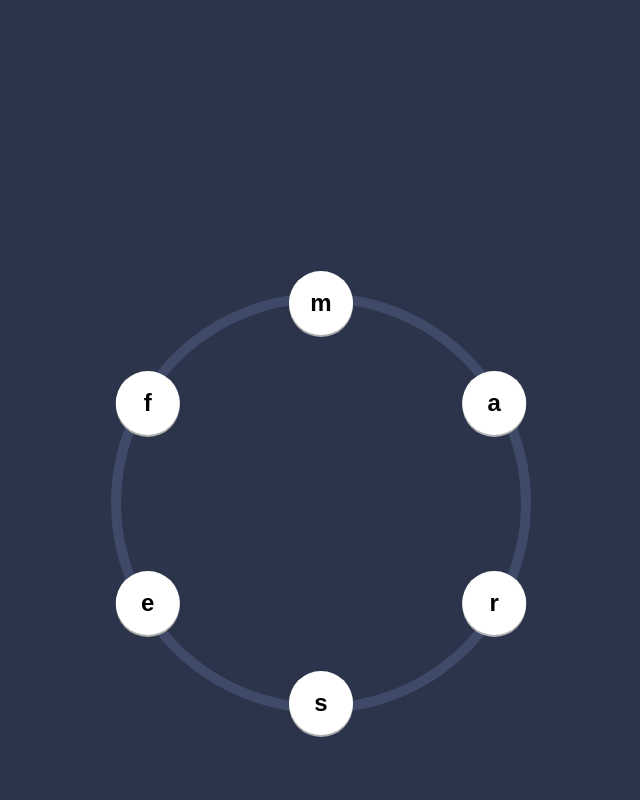
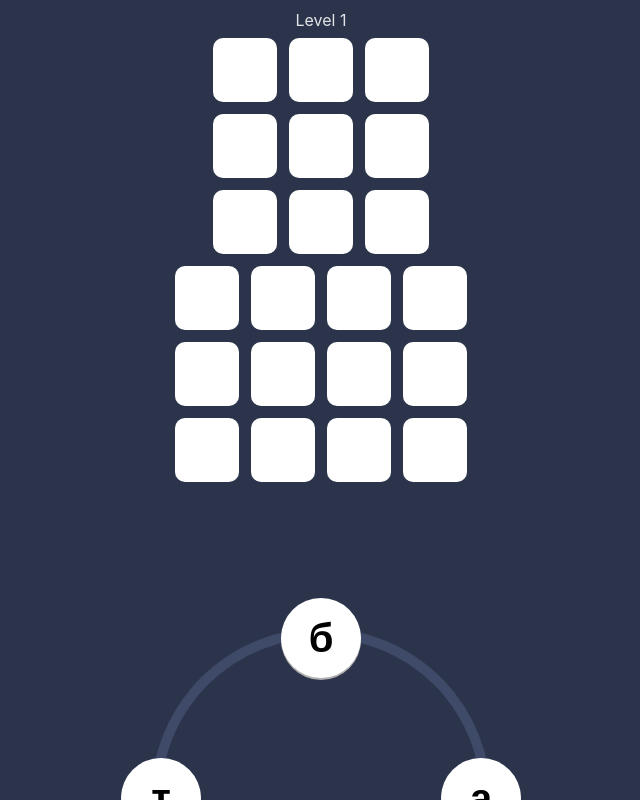
Before and after one commit to artsiom-kisialiou/word-guess-app, a Vue app: page / in a window 1280 px wide. Shown: the top 800 px of the page, without its empty margins (319-959 px from the left). Built offline with nearby package versions, Linux system fonts and the light colour scheme.

Commit message:
implemented level system

```diff
--- a/src/App.vue
+++ b/src/App.vue
@@ -1,9 +1,84 @@
 <template>
-  <MainScreen />
+  <VictoryScreen
+    v-if="victory"
+    :level="levelNum"
+    @next-level="loadLevelByName(1)"
+  />
+  <MainScreen
+    v-if="!victory"
+    :levelNum="levelNum"
+    :currentLevel="currentLevel"
+    :currentLevelData="currentLevelData"
+    @on-victory="showVictoryScreen"
+  />
 </template>
 
 <script setup>
 import MainScreen from "./components/MainScreen.vue";
+import { ref, onBeforeMount } from "vue";
+import level1 from "./levels/1.json";
+import level2 from "./levels/2.json";
+import level3 from "./levels/3.json";
+import VictoryScreen from "./components/VictoryScreen.vue";
+
+const currentLevel = ref(0);
+const currentLevelData = ref({});
+const levelNum = ref(1);
+const victory = ref(false);
+const levels = ref([level1, level2, level3]);
+
+onBeforeMount(() => {
+  if (localStorage.gameData) {
+    const gameData = JSON.parse(localStorage.gameData);
+    victory.value = gameData.victory;
+    levelNum.value = gameData.levelNum;
+    currentLevel.value = gameData.currentLevel;
+    currentLevelData.value = gameData.currentLevelData;
+  } else {
+    loadLevelByName(currentLevel.value);
+  }
+});
+
+const setProgressInStorage = () => {
+  return localStorage.setItem(
+    "gameData",
+    JSON.stringify({
+      victory: victory.value,
+      levelNum: levelNum.value,
+      currentLevel: currentLevel.value,
+      currentLevelData: currentLevelData.value,
+    })
+  );
+};
+
+const showVictoryScreen = () => {
+  victory.value = true;
+  setProgressInStorage();
+};
+
+const splitWords = (data) => {
+  data = data.words.sort((a, b) => a.length - b.length);
+  const words = data.map((word) => {
+    return {
+      chars: word.split(""),
+      guessed: false,
+    };
+  });
+  return words;
+};
+
+const loadLevelByName = (increment) => {
+  victory.value = false;
+  currentLevel.value += increment;
+  levelNum.value += increment;
+
+  if (currentLevel.value == levels.value.length) {
+    currentLevel.value = 0;
+  }
+
+  const level = levels.value[currentLevel.value];
+  currentLevelData.value = splitWords(level);
+};
 </script>
 
 <style scoped></style>
--- a/src/components/MainScreen.vue
+++ b/src/components/MainScreen.vue
@@ -1,28 +1,125 @@
 <template>
+  <div style="text-align: center">Level {{ props.levelNum }}</div>
   <div class="main-container">
-    <div class="word-block">{{ inputWord }}</div>
-    <CircleWord
-      :characters="chars"
-      @update:model-value="showWord"
-      @type-over="compareWord"
-    />
+    <div
+      v-for="(word, idx) in wordChars"
+      :key="idx"
+      class="word-container"
+    >
+      <div
+        v-for="(char, i) in word.chars"
+        class="char-cell"
+        :class="word.guessed ? 'char-cell-guessed' : ''"
+        :key="i"
+      >
+        {{ word.guessed ? char : "" }}
+      </div>
+    </div>
+    <div
+      class="word-container"
+      style="height: 100px; padding: 20px"
+    >
+      <div
+        v-for="(cell, idx) in inputWord"
+        class="char-cell"
+        style="color: #000000"
+        :key="idx"
+      >
+        {{ cell }}
+      </div>
+    </div>
+    <div>
+      <CircleWord
+        :characters="uniqueChars"
+        @update:model-value="showWord"
+        @type-over="compareWord"
+      />
+    </div>
   </div>
 </template>
 
 <script setup>
 import CircleWord from "../shared/CircleWord.vue";
-import { ref } from "vue";
+import { ref, watch, onBeforeMount } from "vue";
 
-const chars = ref([]);
-const inputWord = ref("");
-chars.value = ["m", "a", "r", "s", "e", "f"];
+const emit = defineEmits(["onVictory"]);
+const props = defineProps({
+  levelNum: {
+    type: Number,
+    required: true,
+  },
+  currentLevel: {
+    type: Number,
+    required: true,
+  },
+  currentLevelData: {
+    type: Array,
+    required: true,
+  },
+});
+
+const uniqueChars = ref([]);
+const wordChars = ref([]);
+const inputWord = ref([]);
+
+onBeforeMount(() => {
+  wordChars.value = props.currentLevelData;
+  findUniqueChars();
+});
+
+watch(props, () => {
+  wordChars.value = props.currentLevelData;
+  findUniqueChars();
+});
+
+const findUniqueChars = () => {
+  const chars = [];
+  wordChars.value.forEach((word) => {
+    word.chars.forEach((char) => {
+      if (!chars.includes(char)) {
+        chars.push(char);
+      }
+    });
+  });
+  uniqueChars.value = chars;
+};
 
 const showWord = (word) => {
-  inputWord.value += word;
+  inputWord.value.push(word);
 };
 
 const compareWord = () => {
-  console.log(inputWord.value);
+  wordChars.value.find((word) => {
+    if (word.chars.join("") === inputWord.value.join("")) {
+      console.log("find");
+      word.guessed = true;
+      return true;
+    }
+  });
+  inputWord.value = [];
+  checkProgress();
+};
+
+const checkProgress = () => {
+  let count = 0;
+  wordChars.value.forEach((word) => {
+    if (word.guessed) {
+      count++;
+      localStorage.setItem(
+        "gameData",
+        JSON.stringify({
+          victory: false,
+          levelNum: props.levelNum,
+          currentLevel: props.currentLevel,
+          currentLevelData: wordChars.value,
+        })
+      );
+    }
+  });
+  if (count === wordChars.value.length) {
+    console.log("win");
+    emit("onVictory");
+  }
 };
 </script>
 
@@ -30,10 +127,33 @@ const compareWord = () => {
 .main-container {
   display: flex;
   flex-direction: column;
+  justify-content: space-between;
+  align-items: center;
+}
+
+.word-container {
+  display: flex;
+  flex-direction: row;
   flex-wrap: wrap;
   justify-content: space-around;
   align-items: center;
-  height: 100vh;
+}
+
+.char-cell {
+  background-color: #ffffff;
+  text-align: center;
+  border-radius: 10px;
+  font: "VAG World";
+  font-weight: 700;
+  font-size: 5vmin;
+  width: 8vmin;
+  height: 8vmin;
+  margin: 6px;
+}
+
+.char-cell-guessed {
+  background-color: #65bd65;
+  color: #ffffff;
 }
 
 .word-block {
--- /dev/null
+++ b/src/components/VictoryScreen.vue
@@ -0,0 +1,69 @@
+<template>
+  <div class="win-container">
+    <div class="title">
+      <div style="font-size: 30px">Уровень {{ level }} пройден</div>
+      <div style="font-size: 40px">Изумительно!</div>
+    </div>
+    <button
+      class="next-level"
+      @click="nextLevel"
+    >
+      <span> Уровень {{ level + 1 }} </span>
+    </button>
+  </div>
+</template>
+
+<script setup>
+const emit = defineEmits(["nextLevel"]);
+
+const props = defineProps({
+  level: {
+    type: Number,
+    required: true,
+  },
+});
+
+const nextLevel = () => {
+  emit("nextLevel");
+};
+</script>
+
+<style scoped>
+.win-container {
+  height: 100%;
+  display: flex;
+  flex-direction: column;
+  justify-content: center;
+  align-items: center;
+}
+
+.title {
+  font: "VAG";
+  color: #ffffff;
+  font-weight: 700;
+  text-align: center;
+  height: 50vh;
+  margin-top: 20vmin;
+}
+.next-level {
+  width: 330px;
+  height: 95px;
+  cursor: pointer;
+  border: 0;
+  border-radius: 50px;
+  background-color: #65bd65;
+  box-shadow: 0 4px #508853;
+  color: #ffffff;
+}
+
+.next-level span {
+  font-size: 30px;
+  font-weight: 700;
+  text-align: center;
+}
+
+.next-level:active {
+  box-shadow: none;
+  transform: translateY(4px);
+}
+</style>
--- a/src/shared/CircleWord.vue
+++ b/src/shared/CircleWord.vue
@@ -1,4 +1,5 @@
 <template>
+  <div style="display: flex; align-items: center">
     <div
       class="circle"
       :style="`--total: ${props.characters.length}`"
@@ -7,18 +8,19 @@
         v-for="(char, idx) in chars"
         class="char-button"
         :class="char.hover"
-      :style="`--i: ${idx}; background-color: ${char.hover ? `pink` : `white`}`"
+        :style="`--i: ${idx}`"
         @mousedown.left="handleClick(char)"
         @mouseenter.left="hover ? handleMove(char) : ''"
-      @mouseup="mouseOver"
+        @mouseup.left="mouseOver"
       >
         {{ char.value }}
       </button>
     </div>
+  </div>
 </template>
 
 <script setup>
-import { ref, computed } from "vue";
+import { ref, watch, onMounted } from "vue";
 
 const chars = ref([]);
 const hover = ref(false);
@@ -31,19 +33,31 @@ const props = defineProps({
   },
 });
 
+onMounted(() => {
+  fillChars();
+});
+
+watch(props, () => {
+  fillChars();
+});
+
+const fillChars = () => {
   chars.value = props.characters.map((char) => {
     return {
       value: char,
       hover: "",
     };
   });
+};
 
 const mouseOver = () => {
   hover.value = false;
   chars.value.forEach((char) => {
     char.hover = "";
   });
+  setTimeout(() => {
     emit("typeOver");
+  }, 500);
 };
 
 const handleMove = (char) => {
@@ -71,7 +85,7 @@ const handleClick = (char) => {
   -webkit-border-radius: 50%;
   width: 294px;
 
-  --radius: 25vmin;
+  --radius: 20vmin;
   width: calc(2 * var(--radius));
   height: calc(2 * var(--radius));
 }
@@ -79,8 +93,8 @@ const handleClick = (char) => {
 .char-button {
   cursor: pointer;
   grid-area: layer;
-  width: 8vmin;
-  height: 8vmin;
+  width: 10vmin;
+  height: 10vmin;
   border-radius: 50%;
   border: 0;
   box-shadow: 0 2px #b0b0b0;
@@ -91,8 +105,8 @@ const handleClick = (char) => {
 
   background: #ffffff;
   color: #000000;
-  font-weight: bold;
-  font-size: 3vmin;
+  font-weight: 700;
+  font-size: 5vmin;
 
   --d: calc(var(--i) / var(--total));
 
```
Lines whose indentation alone changed are shown as unchanged.
